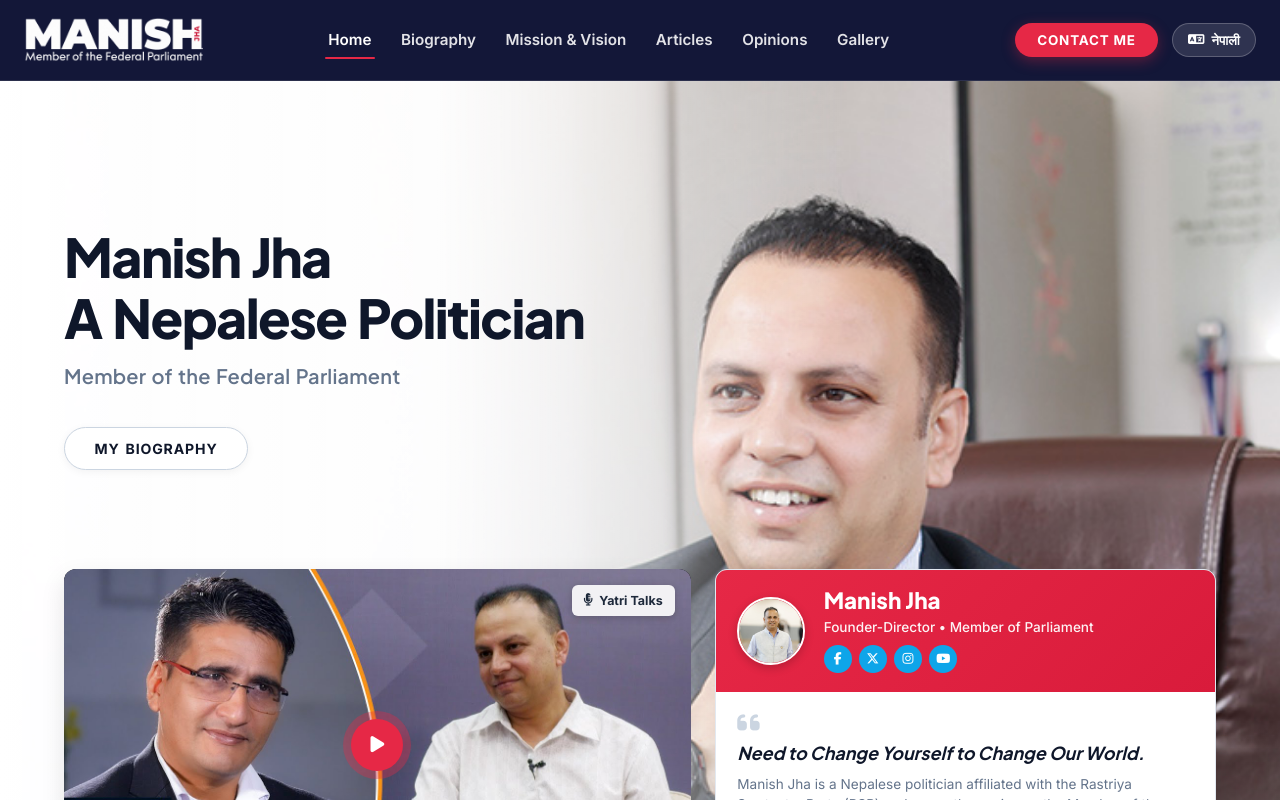
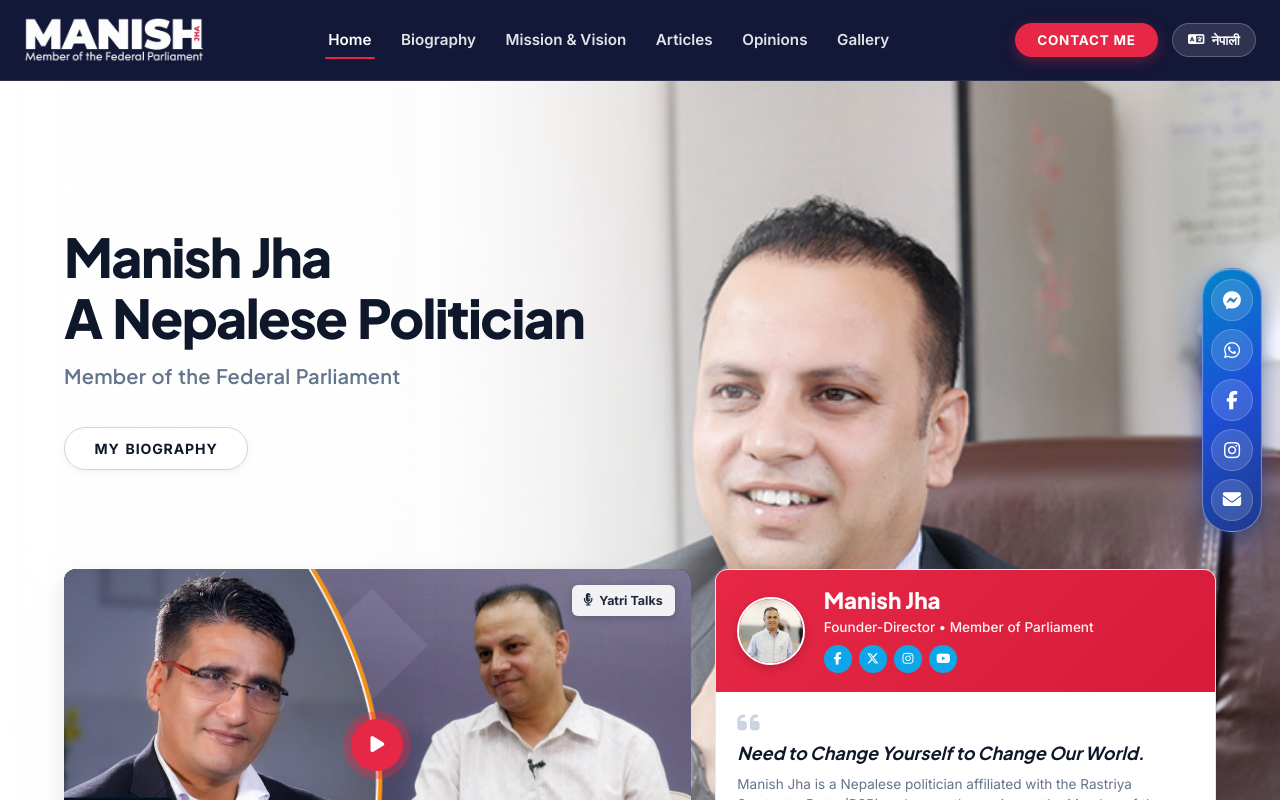
Before and after one commit to shah-aaseesh/manishjha, a React (Vite) app: page / in a window 1280 px wide. Shown: the top 800 px of the page. Built offline with nearby package versions, Linux system fonts and the light colour scheme.

Commit message:
Add floating quick-connect icon box on the right side in blue background

```diff
--- a/src/App.jsx
+++ b/src/App.jsx
@@ -10,6 +10,7 @@ import { ProgramsSection } from './components/ProgramsSection';
 import { GallerySection } from './components/GallerySection';
 import { Footer } from './components/Footer';
 import { ScrollToTop } from './components/ScrollToTop';
+import { FloatingContactBox } from './components/FloatingContactBox';
 import { BiographyPage } from './pages/BiographyPage';
 import { MissionVisionPage } from './pages/MissionVisionPage';
 import { ArticlesPage } from './pages/ArticlesPage';
@@ -178,6 +179,9 @@ export const App = () => {
           {/* Floating Scroll To Top with Progress Ring */}
           <ScrollToTop />
 
+          {/* Floating Blue Contact Box on Right Edge */}
+          <FloatingContactBox />
+
           {/* Interactive Modals */}
           <VideoModal
             isOpen={!!activeVideo}
--- /dev/null
+++ b/src/components/FloatingContactBox.jsx
@@ -0,0 +1,67 @@
+import React from 'react';
+import { useTheme } from '../context/ThemeContext';
+
+export const FloatingContactBox = () => {
+  const { lang } = useTheme();
+
+  const socialLinks = [
+    {
+      id: 'messenger',
+      title: lang === 'np' ? 'मेसेन्जर च्यानल' : 'Messenger Channel',
+      url: 'https://www.messenger.com/channel/ManishJhaNepal1',
+      icon: 'fa-brands fa-facebook-messenger',
+      colorClass: 'social-messenger'
+    },
+    {
+      id: 'whatsapp',
+      title: lang === 'np' ? 'ह्वाट्सएप समूह' : 'WhatsApp Community',
+      url: 'https://chat.whatsapp.com/EZTOlVV4vJGLN0y1a2RQOq?s=qt&p=a&mlu=4&ilr=4',
+      icon: 'fa-brands fa-whatsapp',
+      colorClass: 'social-whatsapp'
+    },
+    {
+      id: 'facebook',
+      title: lang === 'np' ? 'फेसबुक' : 'Facebook Page',
+      url: 'https://www.facebook.com/share/1DiGTNw6aK/',
+      icon: 'fa-brands fa-facebook-f',
+      colorClass: 'social-facebook'
+    },
+    {
+      id: 'instagram',
+      title: lang === 'np' ? 'इन्स्टाग्राम' : 'Instagram',
+      url: 'https://www.instagram.com/manishjha_nepal?stkn=MTN4NWcxOTk5M3FsZA==',
+      icon: 'fa-brands fa-instagram',
+      colorClass: 'social-instagram'
+    },
+    {
+      id: 'email',
+      title: lang === 'np' ? 'इमेल सचिवालय' : 'Email Secretariat',
+      url: 'mailto:office.manishjha@gmail.com',
+      icon: 'fa-solid fa-envelope',
+      colorClass: 'social-email'
+    }
+  ];
+
+  return (
+    <aside className="floating-social-box" aria-label="Quick Connect Social Links">
+      <div className="floating-social-inner">
+        {socialLinks.map((item) => (
+          <a
+            key={item.id}
+            href={item.url}
+            target={item.id === 'email' ? '_self' : '_blank'}
+            rel={item.id === 'email' ? undefined : 'noopener noreferrer'}
+            className={`floating-social-btn ${item.colorClass}`}
+            aria-label={item.title}
+            title={item.title}
+          >
+            <i className={item.icon}></i>
+            <span className="floating-tooltip">{item.title}</span>
+          </a>
+        ))}
+      </div>
+    </aside>
+  );
+};
+
+export default FloatingContactBox;
```
Also changed, not shown: src/index.css.
